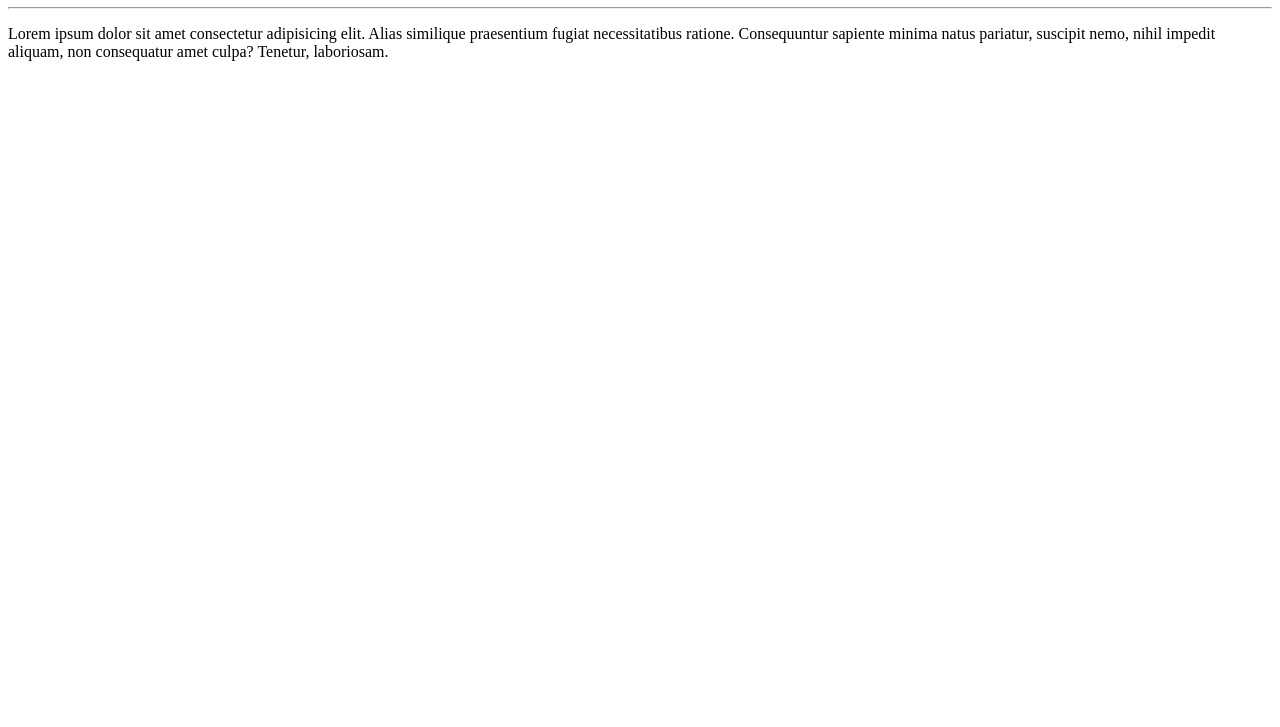
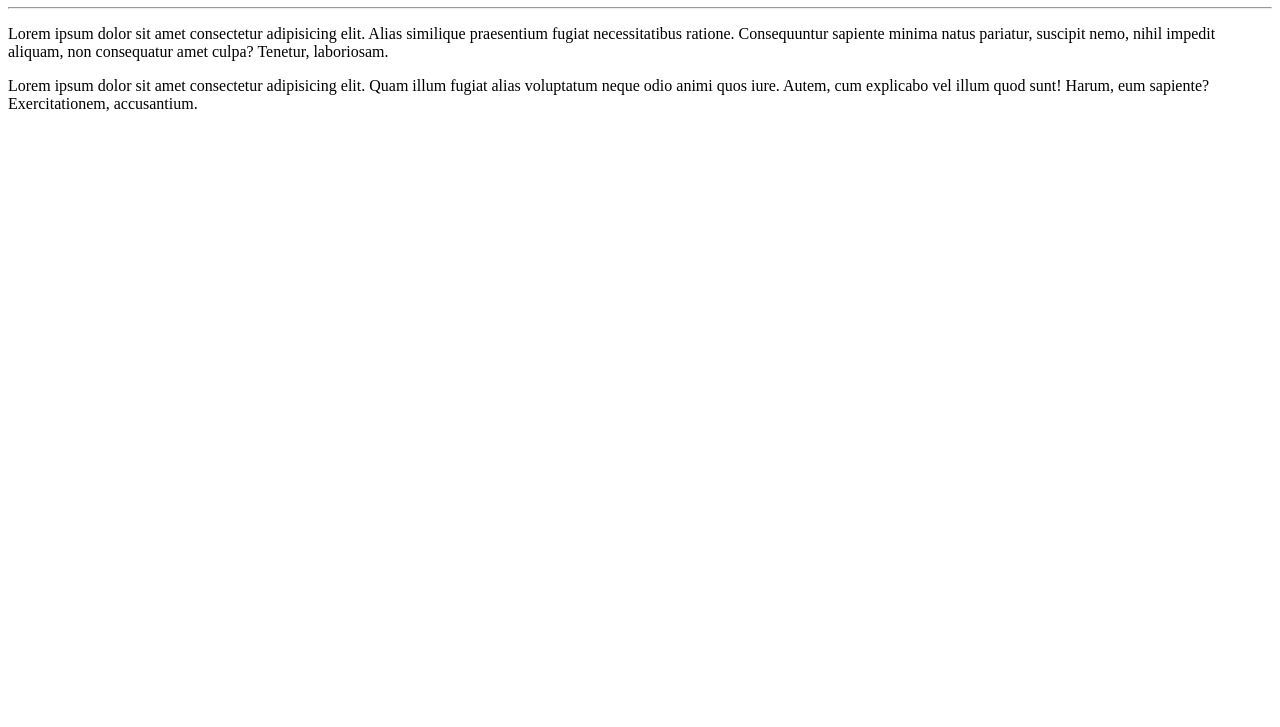
Before and after one commit to MQuaresma265/Ola-mundo, a plain HTML site: page site-exemplo/index.html in a window 1280 px wide. Shown: the part 73-800 px from the top of the page. Drawn offline with Linux system fonts and the light colour scheme.

Commit message:
adicionei um parágrafo

```diff
--- a/site-exemplo/index.html
+++ b/site-exemplo/index.html
@@ -10,5 +10,6 @@
     <h1>Olá, Mundo!</h1>
     <hr>
     <p>Lorem ipsum dolor sit amet consectetur adipisicing elit. Alias similique praesentium fugiat necessitatibus ratione. Consequuntur sapiente minima natus pariatur, suscipit nemo, nihil impedit aliquam, non consequatur amet culpa? Tenetur, laboriosam.</p>
+    <p>Lorem ipsum dolor sit amet consectetur adipisicing elit. Quam illum fugiat alias voluptatum neque odio animi quos iure. Autem, cum explicabo vel illum quod sunt! Harum, eum sapiente? Exercitationem, accusantium.</p>
 </body>
 </html>
```
